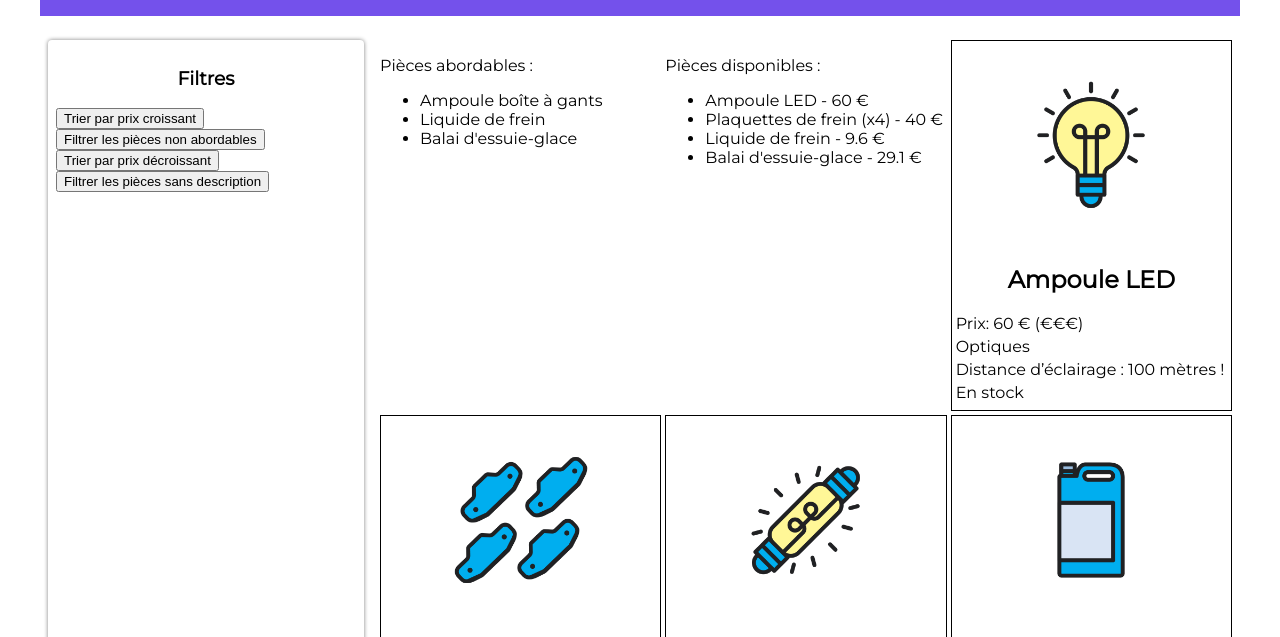
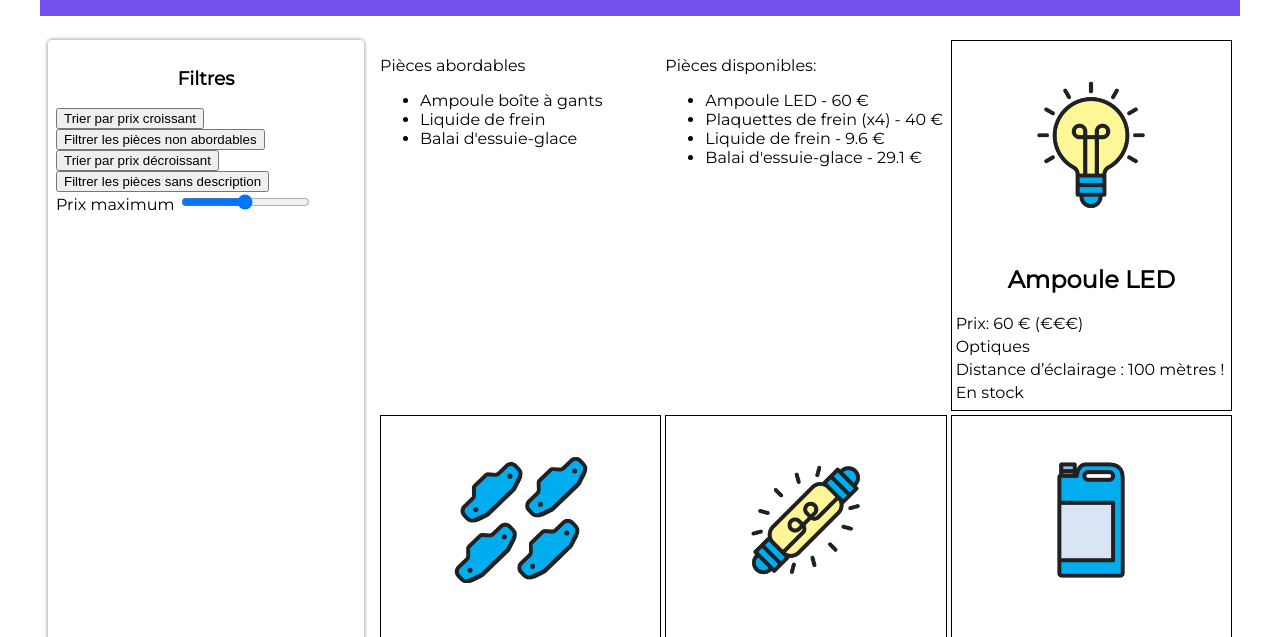
Before and after one commit to Jean-Baptiste-Paris/OC-Bonnes-Pieces, a website: page index.html in a window 1280 px wide. Shown: the part 98-735 px from the top of the page. Drawn offline with Linux system fonts and the light colour scheme.

Commit message:
Update pieces.js && index.html Intégration de filtres dynamiques et du slider de prix maximum
Signed-off-by: Jean-Baptiste-Paris <ecrireajb@gmail.com>

```diff
--- a/index.html
+++ b/index.html
@@ -22,16 +22,22 @@
 				<button class="btn-decroissant">Trier par prix décroissant</button>
 				<br>
 				<button class="btn-nodesc">Filtrer les pièces sans description</button>
+				<br>
+				<div>
+					<label for="rng-prix">Prix maximum</label>
+					<input type="range" id="rng-prix" name="rng-prix"
+						   min="0" max="60" step="5">
+				  </div>
 			</section>
 
 			<!-- Fiches produits -->
 			<section class="fiches">
 				<!-- Code ajouté -->
 				<div class="abordables">
-					<p>Pièces abordables :</p>
+
 				</div>
 				<div class="disponibles">
-					<p>Pièces disponibles :</p>
+
 				</div>
 			</section>
 		</main>
--- a/pieces.js
+++ b/pieces.js
@@ -2,6 +2,7 @@
 const reponse = await fetch('pieces-autos.json');
 const pieces = await reponse.json();
 
+function genererPieces(pieces){
     for (let i = 0; i < pieces.length; i++) {
 
         const article = pieces[i];
@@ -35,8 +36,11 @@ for (let i = 0; i < pieces.length; i++) {
         pieceElement.appendChild(stockElement);
 
      }
+}
 
- //gestion des boutons
+genererPieces(pieces);
+
+ //gestion des bouttons
 const boutonTrier = document.querySelector(".btn-trier");
 
 boutonTrier.addEventListener("click", function () {
@@ -44,7 +48,8 @@ boutonTrier.addEventListener("click", function () {
     piecesOrdonnees.sort(function (a, b) {
         return a.prix - b.prix;
      });
-     console.log(piecesOrdonnees);
+     document.querySelector(".fiches").innerHTML = "";
+    genererPieces(piecesOrdonnees);
 });
 
 const boutonFiltrer = document.querySelector(".btn-filtrer");
@@ -53,33 +58,53 @@ boutonFiltrer.addEventListener("click", function () {
     const piecesFiltrees = pieces.filter(function (piece) {
         return piece.prix <= 35;
     });
-   console.log(piecesFiltrees)
+    document.querySelector(".fiches").innerHTML = "";
+    genererPieces(piecesFiltrees);
 });
 
+//Correction Exercice
 const boutonDecroissant = document.querySelector(".btn-decroissant");
+
 boutonDecroissant.addEventListener("click", function () {
     const piecesOrdonnees = Array.from(pieces);
     piecesOrdonnees.sort(function (a, b) {
         return b.prix - a.prix;
      });
-     console.log(piecesOrdonnees);
+     document.querySelector(".fiches").innerHTML = "";
+    genererPieces(piecesOrdonnees);
 });
 
 const boutonNoDescription = document.querySelector(".btn-nodesc");
+
 boutonNoDescription.addEventListener("click", function () {
     const piecesFiltrees = pieces.filter(function (piece) {
-        return piece.description;
+        return piece.description
     });
-   console.log(piecesFiltrees);
+    document.querySelector(".fiches").innerHTML = "";
+    genererPieces(piecesFiltrees);
+});
+
+const rangePrix = document.querySelector("#rng-prix");
+
+rangePrix.addEventListener("input", function(){
+    const piecesFiltrees = pieces.filter(function (piece) {
+        return piece.prix <= rangePrix.value
+    });
+    document.querySelector(".fiches").innerHTML = "";
+    genererPieces(piecesFiltrees);
 });
 
 const noms = pieces.map(piece => piece.nom);
 for(let i = pieces.length -1 ; i >= 0; i--){
     if(pieces[i].prix > 35){
-        noms.splice(i,1);
+        noms.splice(i,1)
     }
 }
+console.log(noms)
+//Création de l'en-tête
 
+const pElement = document.createElement('p')
+pElement.innerText = "Pièces abordables";
 //Création de la liste
 const abordablesElements = document.createElement('ul');
 //Ajout de chaque nom à la liste
@@ -90,18 +115,28 @@ for(let i=0; i < noms.length ; i++){
 }
 // Ajout de l'en-tête puis de la liste au bloc résultats filtres
 document.querySelector('.abordables')
-    .appendChild(abordablesElements);
+    .appendChild(pElement)
+    .appendChild(abordablesElements)
 
-//Création de la liste
-const disponiblesElements = document.createElement('ul');
-for(let i=0; i < pieces.length; i++){
-    // Recherche des pièces disponibles
-    if(pieces[i].disponibilite){
-        const nomPrixElement = document.createElement('li');
-        nomPrixElement.innerText = `${pieces[i].nom} - ${pieces[i].prix} €`;
-        disponiblesElements.appendChild(nomPrixElement)
+//Code Exercice
+const nomsDisponibles = pieces.map(piece => piece.nom)
+const prixDisponibles = pieces.map(piece => piece.prix)
+
+for(let i = pieces.length -1 ; i >= 0; i--){
+    if(pieces[i].disponibilite === false){
+        nomsDisponibles.splice(i,1)
+        prixDisponibles.splice(i,1)
     }
 }
-// Ajout de la liste au bloc .disponibles
-document.querySelector('.disponibles')
-    .appendChild(disponiblesElements)
+
+const disponiblesElement = document.createElement('ul');
+
+for(let i=0 ; i < nomsDisponibles.length ; i++){
+    const nomElement = document.createElement('li');
+    nomElement.innerText = `${nomsDisponibles[i]} - ${prixDisponibles[i]} €`
+    disponiblesElement.appendChild(nomElement)
+}
+
+const pElementDisponible = document.createElement('p')
+pElementDisponible.innerText = "Pièces disponibles:";
+document.querySelector('.disponibles').appendChild(pElementDisponible).appendChild(disponiblesElement)
```
Lines whose indentation alone changed are shown as unchanged.
